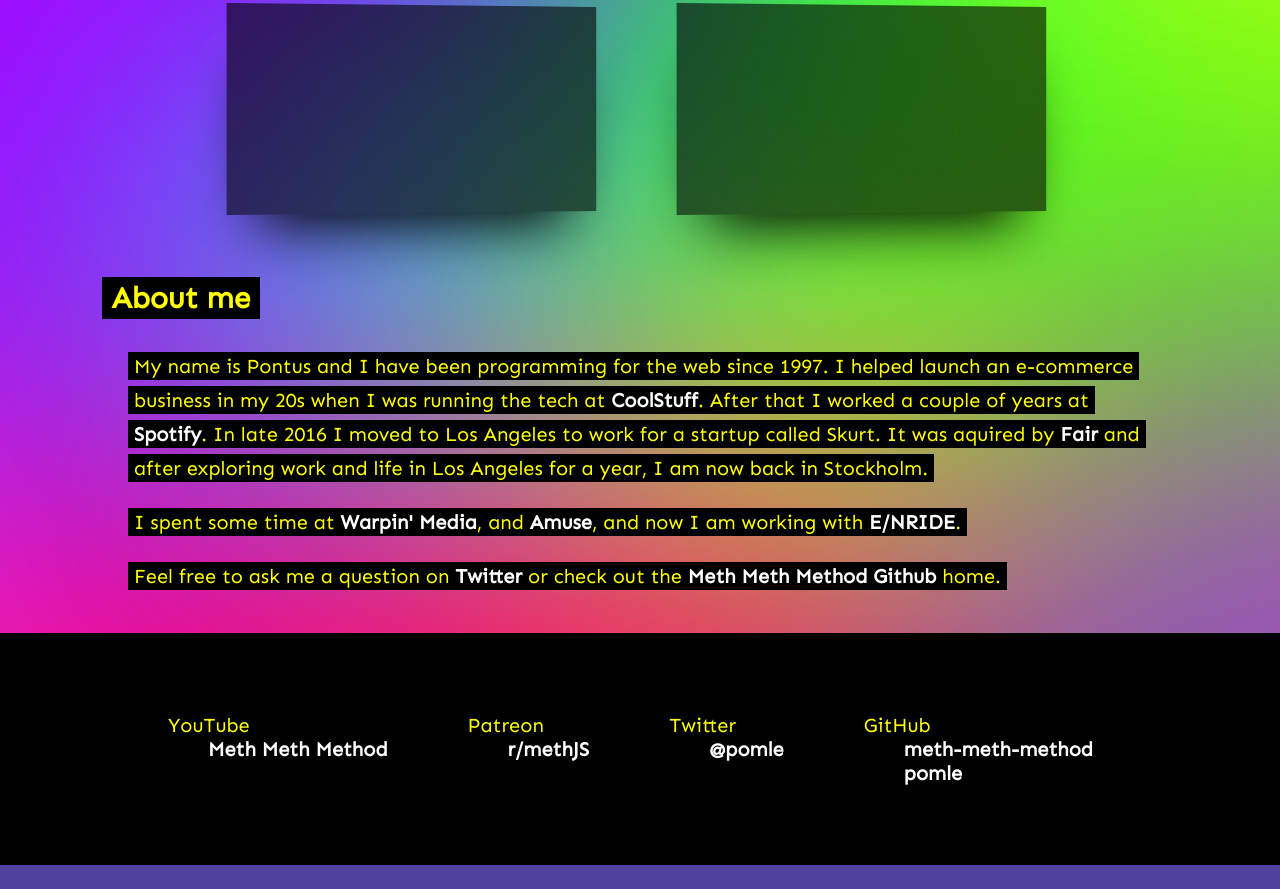
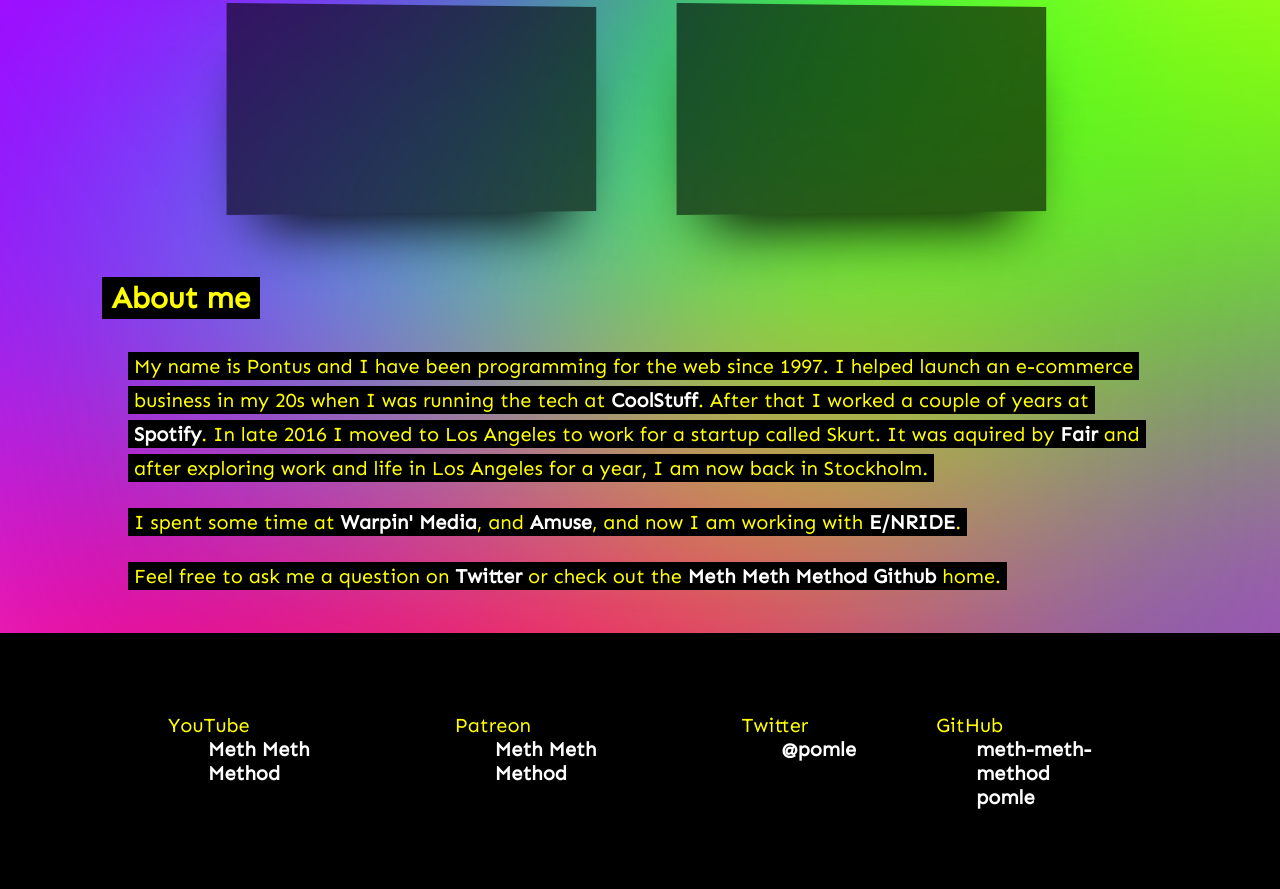
Before and after one commit to meth-meth-method/meth, a plain HTML site: page index.html in a window 1280 px wide. Shown: the part 1631-2520 px from the top of the page. Before the commit the page ends 2496 px from the top, so only its background shows below. Drawn offline with Linux system fonts and the light colour scheme; no server answers.

Commit message:
Update index.html

```diff
--- a/index.html
+++ b/index.html
@@ -70,7 +70,7 @@
             <li>
                 Patreon
                 <ul>
-                    <li><a href="https://patreon.com/meth">r/methJS</a></li>
+                    <li><a href="https://patreon.com/meth">Meth Meth Method</a></li>
                 </ul>
             </li>
             <li>
```
